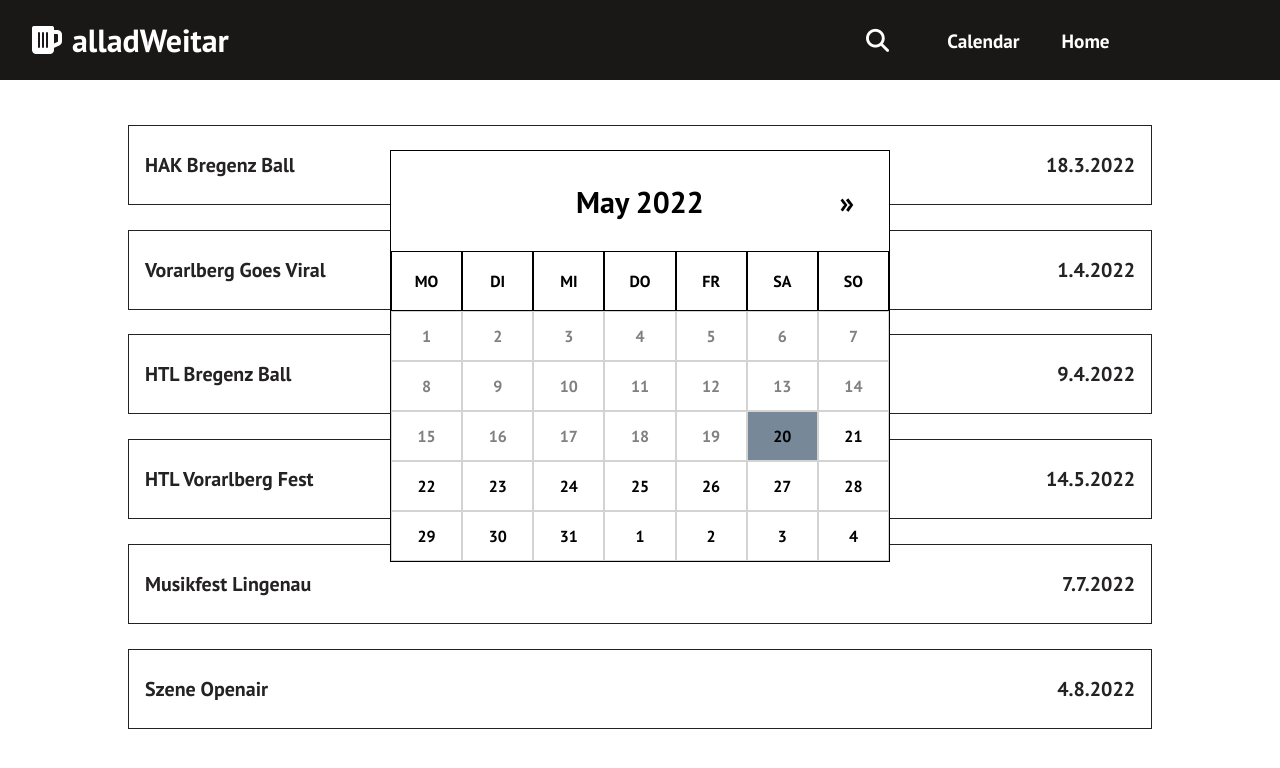
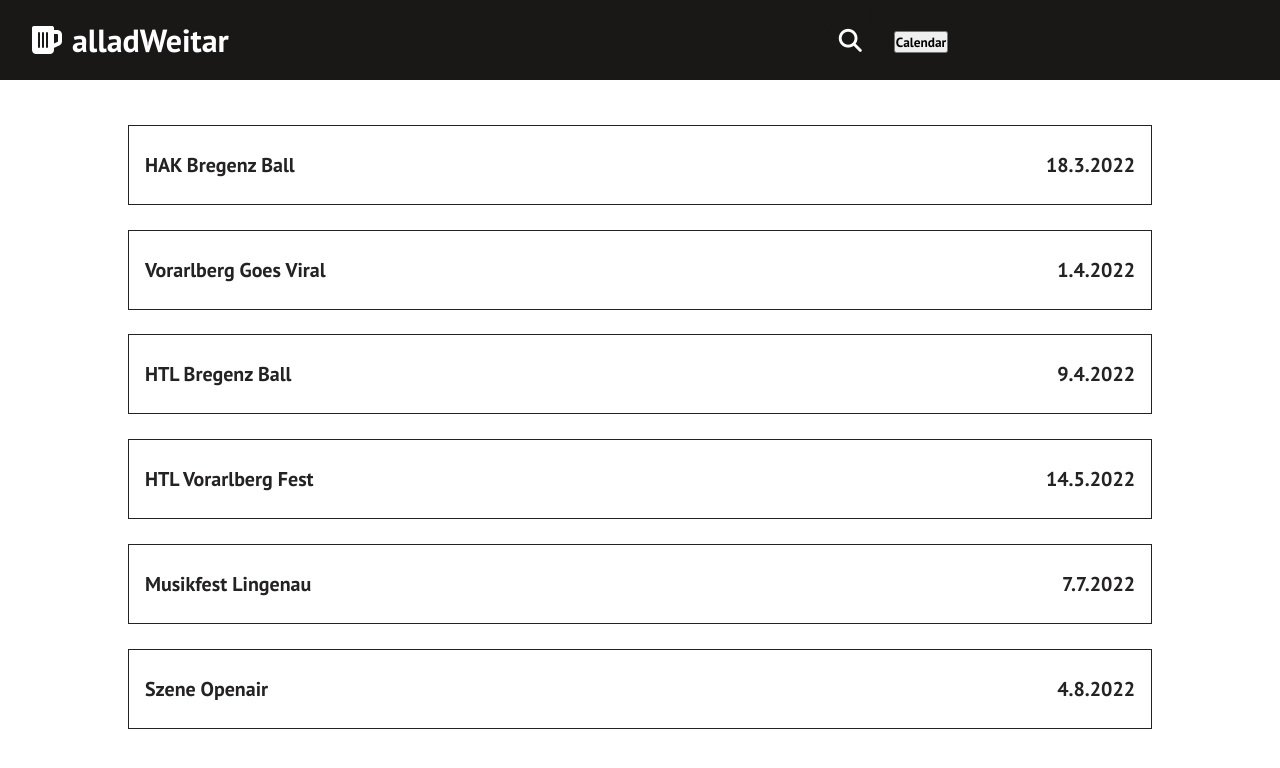
Before and after one commit to EricReinprecht/alladWeitar, a React (Create React App) app: page / in a window 1280 px wide. Shown: the top 768 px of the page. Built offline with nearby package versions, Linux system fonts and the light colour scheme.

Commit message:
nav bar überarbeitet

```diff
--- a/src/App.js
+++ b/src/App.js
@@ -3,9 +3,6 @@ import Navbar from "./components/Navbar"
 import './App.css'
 import Home from './components/pages/Home'
 import FestPage from "./components/pages/FestPage";
-import CalendarPage from "./components/pages/CalendarPage";
-import Contact from "./components/pages/Contact";
-import SignUp from "./components/pages/SignUp";
 import ErrorPage from "./components/pages/ErrorPage";
 
 export default function App() {
@@ -16,10 +13,6 @@ export default function App() {
       <Routes>
           <Route path="/" element={<Home />} exact={true} />
           <Route path="/fest/:festname" element={<FestPage />} exact={true} />
-          <Route path="/calendar" element={<CalendarPage />} exact={true} />
-          <Route path="/contact" element={<Contact />} exact={true} />
-          <Route path="/sign-up" element={<SignUp />} exact={true} />
-
           <Route path="*" element={<ErrorPage />} exact={true}/>
       </Routes>
     </Router>
--- a/src/components/Calendar/Calendar.css
+++ b/src/components/Calendar/Calendar.css
@@ -1,11 +1,12 @@
 .calendar{
+    display: none;
+
     position: fixed;
 
     top: 150px;
     width: 500px;
 
     border: 1px solid #000;
-    display: block;
 }
 
 .calendar-header{
--- a/src/components/Navbar.css
+++ b/src/components/Navbar.css
@@ -89,6 +89,10 @@
 .searchbar {
   z-index: 200;
   margin-left: 40vw;
+}
+
+.home-button{
+  display: none;
 }
 
 @media screen and (max-width: 960px) {
--- a/src/components/Navbar.js
+++ b/src/components/Navbar.js
@@ -24,6 +24,19 @@ export default function Navbar() {
 
   window.addEventListener('resize', showButton);
 
+  let isDisplayed = false;
+
+  function displayCalendar(){
+    let calendar = document.getElementsByClassName("calendar")[0];
+    if(!isDisplayed){
+      calendar.style.display = "block";
+      isDisplayed = true;
+    }else{
+      calendar.style.display ="none";
+      isDisplayed = false;
+    }
+  }
+
   return (
     <>
       <nav className='navbar'>
@@ -32,26 +45,16 @@ export default function Navbar() {
             <i className="fa-solid fa-beer-mug-empty"/>
             <div className='app-name'>alladWeitar</div>
           </Link>
-          <div className='menu-icon' onClick={handleClick}>
-            <i className={click ? 'fas fa-times' : 'fas fa-bars'} />
-          </div>
           <div className='searchbar'>
               <Searchbar/>
           </div>
-          <div className='nav-items'>
-            <ul className={click ? 'nav-menu active' : 'nav-menu'}>
-
-              <li className='nav-item' id="calendar-button">
-                <Link to='/calendar' className='nav-links' onClick={closeMobileMenu}>
-                  Calendar
-                </Link>
-              </li>
-              <li className='nav-item'>
-                <Link to='/' className='nav-links' id="home-button" onClick={closeMobileMenu}>
-                  Home
-                </Link>
-              </li>
-            </ul>
+          <div className='calendar-button'>
+            <button onClick={() => displayCalendar()}>Calendar</button>
+          </div>
+          <div className='home-button'>
+            <Link to='/' className='nav-links' id="home-button">
+              Home
+            </Link>
           </div>
         </div>
       </nav>
--- a/src/components/pages/CalendarPage.css
+++ /dev/null
@@ -1,22 +0,0 @@
-.calendar-site{
-    width: 100%;
-    height: 100%;
-
-    position: absolute;
-    top: 200px;
-
-    display: flex;
-    justify-content: center;
-}
-
-.calendar-display{
-    z-index: 1;
-    width: 100%;
-    height: 100%;
-
-    position: absolute;
-    top: 200px;
-
-    display: flex;
-    justify-content: center;
-}
--- a/src/components/pages/CalendarPage.js
+++ /dev/null
@@ -1,17 +0,0 @@
-import React from 'react'
-import '../../App.css'
-
-import './CalendarPage.css';
-
-import Calendar from '../Calendar/Calendar';
-
-export default function CalendarPage() {
-
-    return (
-      <>
-        <div className='calendar-site'>
-          <Calendar/>
-        </div>
-      </>
-    );
-  }
--- a/src/components/pages/Home.js
+++ b/src/components/pages/Home.js
@@ -3,7 +3,7 @@ import '../../App.css'
 import Calendar from '../Calendar/Calendar'
 import ContentList from '../ContentList'
 import'./Home.css'
-import './CalendarPage.css'
+
 
 export default function Home() {
   return (
```
